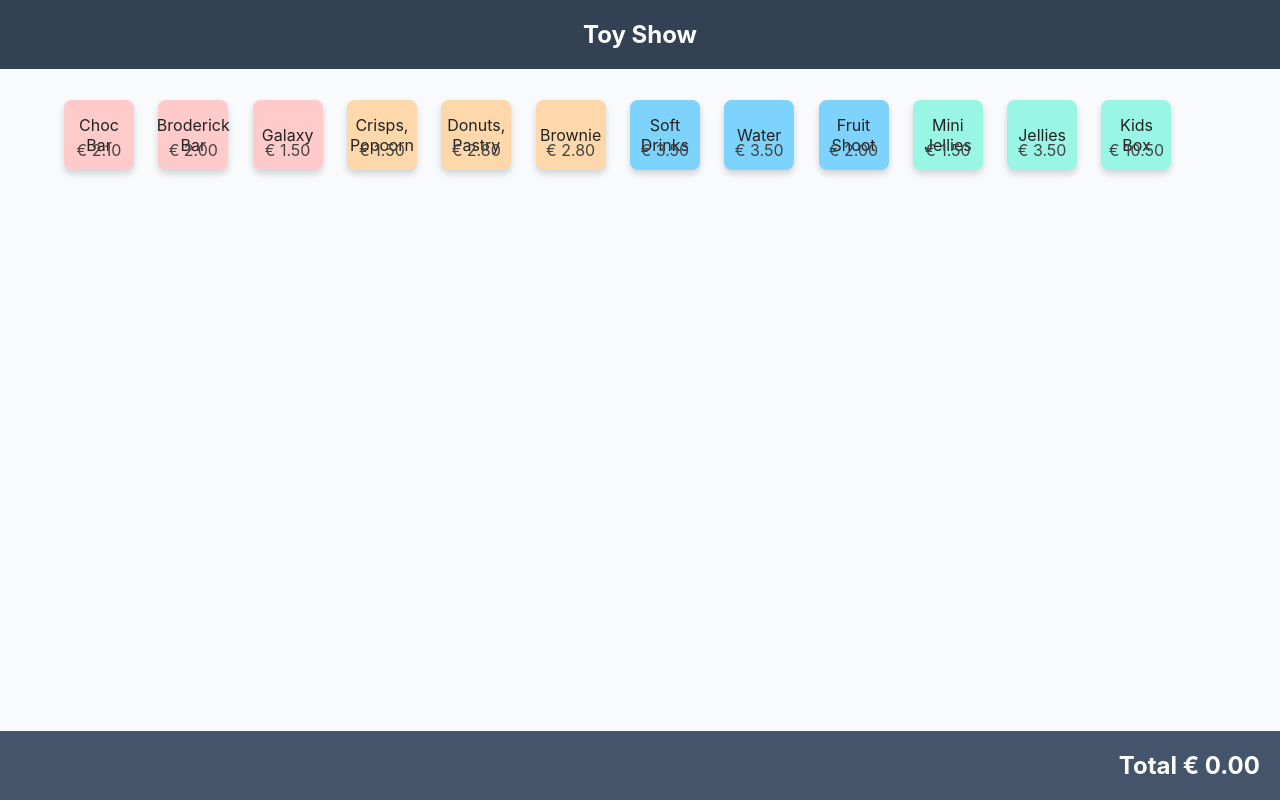
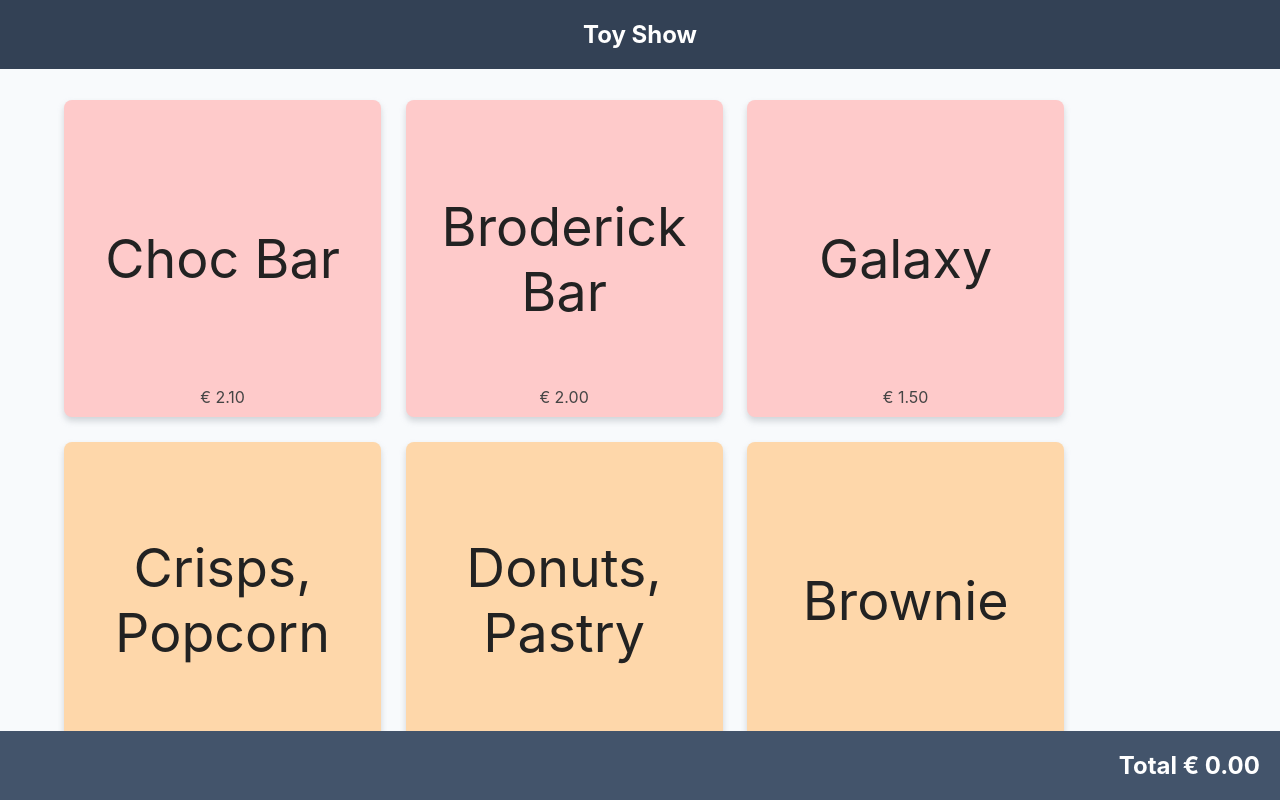
Before and after one commit to CrimsonSunrise/quick-store, a React (Create React App) app: page / in a window 1280 px wide. Built offline with nearby package versions, Linux system fonts and the light colour scheme.

Commit message:
Regular fix

```diff
--- a/src/App.scss
+++ b/src/App.scss
@@ -43,8 +43,8 @@
     .produto {
         // transition: 0.1s all;
         position: relative;
-        width: 60px;
-        height: 60px;
+        width: 24vw;
+        height: 24vw;
         padding: 5px;
         display: flex;
         justify-content: center;
@@ -63,7 +63,7 @@
         span {
             // text-transform: uppercase;
             // font-size: 20px;
-            font-size: 16px;
+            font-size: 4.2vw;
             color: #222;
         }
 
```
